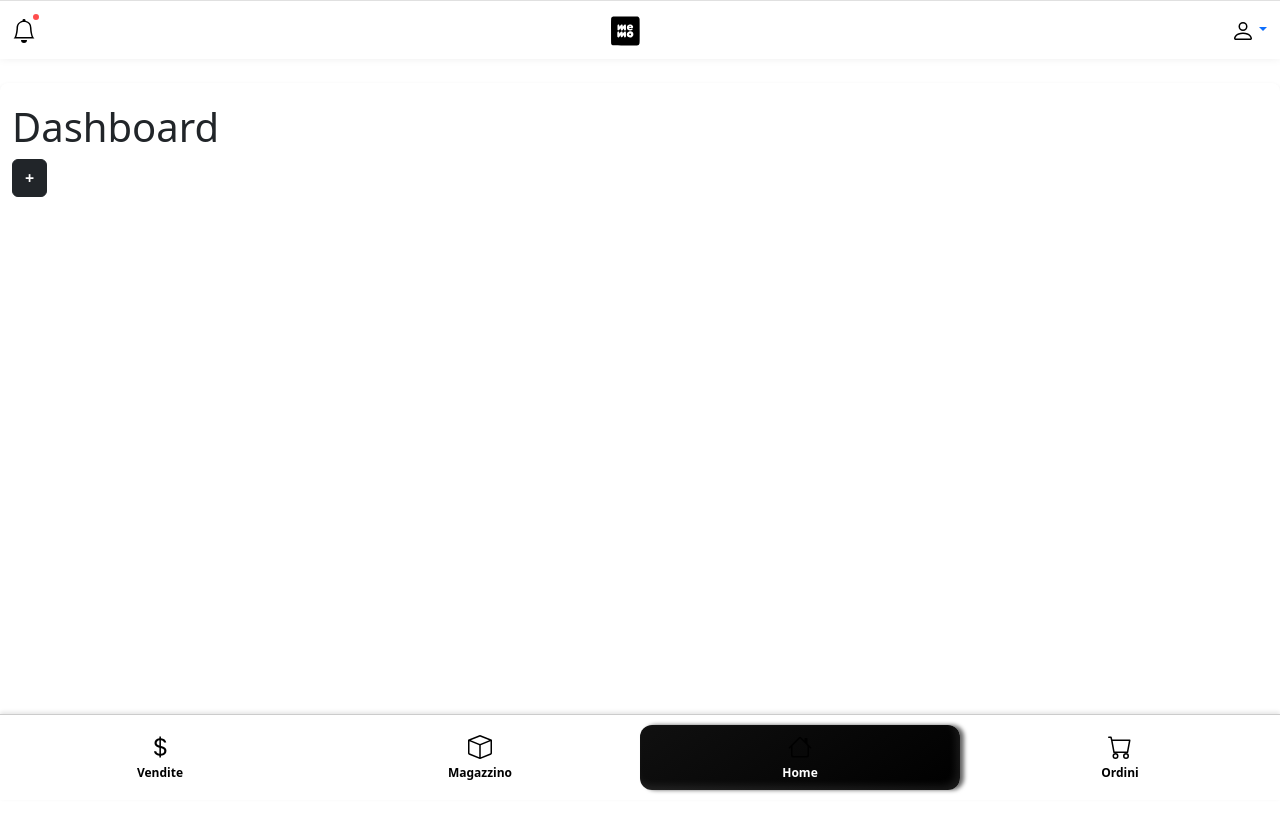
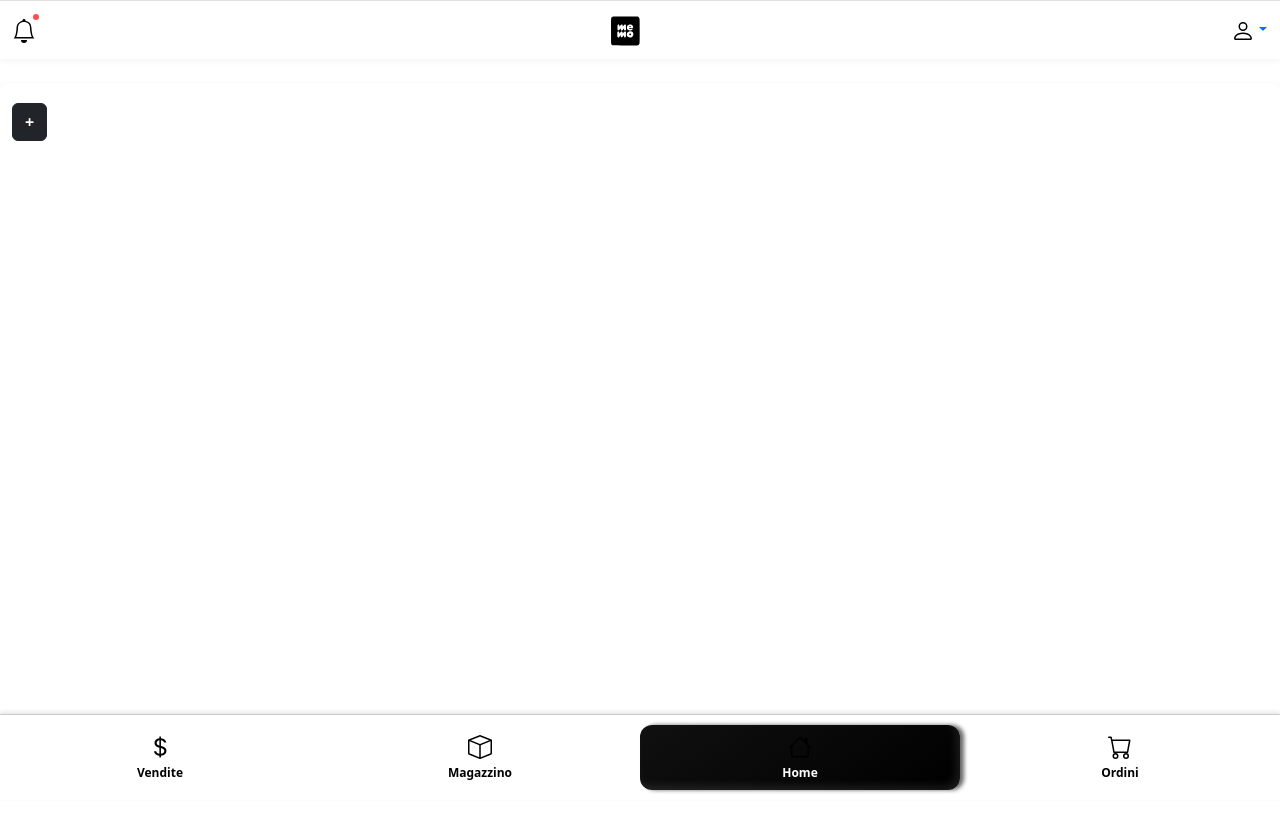
Before and after one commit to fondazioneedulife/still4steel, a React (Vite) app in the folder frontend/: page / in a window 1280 px wide. Shown: the top 832 px of the page. Built offline with nearby package versions, Linux system fonts and the light colour scheme.

Commit message:
Ho modificato leggermente la home

```diff
--- a/frontend/pagine/Home.tsx
+++ b/frontend/pagine/Home.tsx
@@ -232,7 +232,6 @@ const Home: React.FC = () => {
       onDragEnd={handleDragEnd}
     >
       <Container className="mt-4" style={{ maxWidth: '1450px', margin: '0 auto', minHeight: '100vh', border: 'none' }}>
-        <h1>Dashboard</h1>
         <Button variant="dark" style={{ fontWeight: '900' }} onClick={toggleModal}>
           +
         </Button>
```
